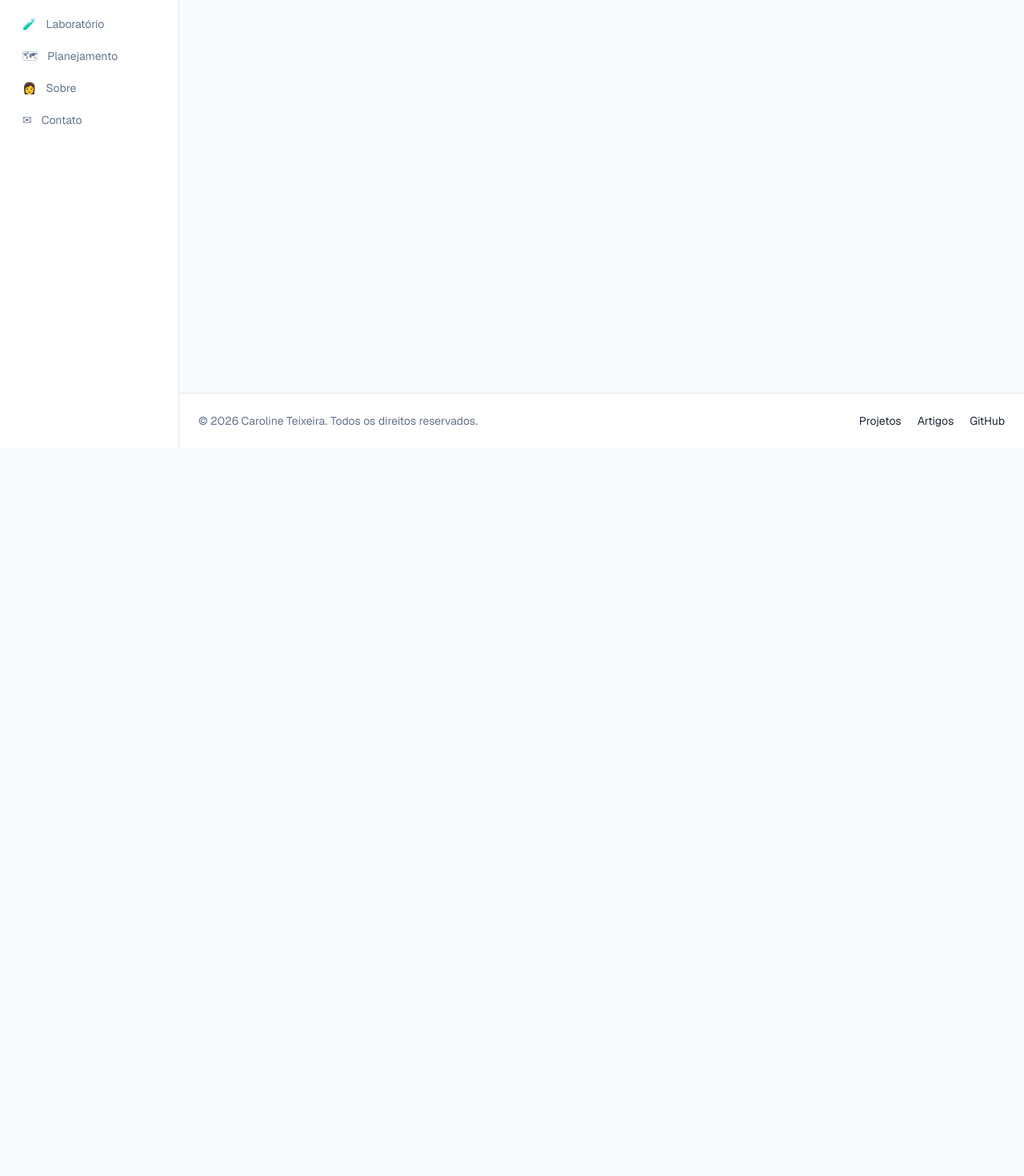
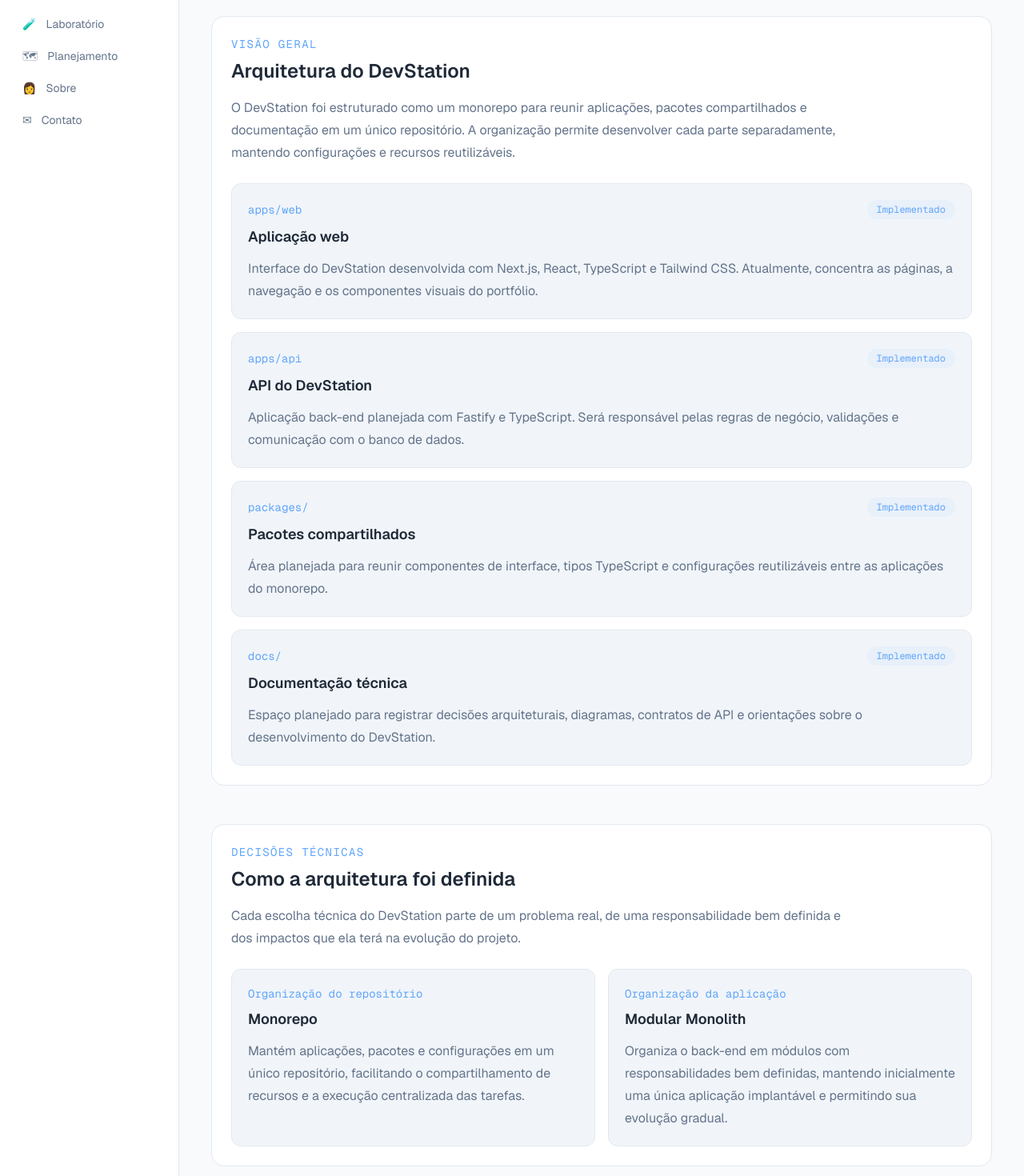
Before and after one commit to caahteixeiira/devstation, a Next.js app in the folder apps/web/: page /engenharia in a window 1280 px wide. Shown: the part 240-1710 px from the top of the page at 80% size. Before the commit the page ends 800 px from the top, so only its background shows below. Built offline with nearby package versions, Linux system fonts and the light colour scheme.

Commit message:
feat(web): add engineering architecture sections

```diff
--- a/apps/web/src/app/engenharia/page.tsx
+++ b/apps/web/src/app/engenharia/page.tsx
@@ -6,6 +6,136 @@
       eyebrow="Arquitetura e decisões técnicas"
       title="Engenharia"
       description="Espaço dedicado à arquitetura, decisões técnicas, padrões de projeto, observabilidade e práticas de engenharia de software."
-    />
+    >
+      <section className="mt-8 rounded-2xl border border-border bg-surface p-6">
+        <p className="font-mono text-sm uppercase tracking-widest text-primary-strong">
+          Visão geral
+        </p>
+
+        <h2 className="mt-2 text-2xl font-semibold">
+          Arquitetura do DevStation
+        </h2>
+
+        <p className="mt-4 max-w-3xl leading-7 text-foreground-muted">
+          O DevStation foi estruturado como um monorepo para reunir aplicações,
+          pacotes compartilhados e documentação em um único repositório. A
+          organização permite desenvolver cada parte separadamente, mantendo
+          configurações e recursos reutilizáveis.
+        </p>
+        <div className="mt-6 rounded-xl border border-border bg-surface-muted p-5">
+          <div className="flex flex-wrap items-center justify-between gap-3">
+            <p className="font-mono text-sm text-primary-strong">apps/web</p>
+
+            <span className="rounded-full bg-primary/10 px-3 py-1 font-mono text-xs text-primary-strong">
+              Implementado
+            </span>
+          </div>
+          <h3 className="mt-2 text-lg font-semibold">Aplicação web</h3>
+
+          <p className="mt-3 leading-7 text-foreground-muted">
+            Interface do DevStation desenvolvida com Next.js, React, TypeScript
+            e Tailwind CSS. Atualmente, concentra as páginas, a navegação e os
+            componentes visuais do portfólio.
+          </p>
+        </div>
+        <div className="mt-4 rounded-xl border border-border bg-surface-muted p-5">
+          <div className="flex flex-wrap items-center justify-between gap-3">
+            <p className="font-mono text-sm text-primary-strong">apps/api</p>
+
+            <span className="rounded-full bg-primary/10 px-3 py-1 font-mono text-xs text-primary-strong">
+              Implementado
+            </span>
+          </div>
+
+          <h3 className="mt-2 text-lg font-semibold">API do DevStation</h3>
+
+          <p className="mt-3 leading-7 text-foreground-muted">
+            Aplicação back-end planejada com Fastify e TypeScript. Será
+            responsável pelas regras de negócio, validações e comunicação com o
+            banco de dados.
+          </p>
+        </div>
+        <div className="mt-4 rounded-xl border border-border bg-surface-muted p-5">
+          <div className="flex flex-wrap items-center justify-between gap-3">
+            <p className="font-mono text-sm text-primary-strong">packages/</p>
+
+            <span className="rounded-full bg-primary/10 px-3 py-1 font-mono text-xs text-primary-strong">
+              Implementado
+            </span>
+          </div>
+
+          <h3 className="mt-2 text-lg font-semibold">Pacotes compartilhados</h3>
+
+          <p className="mt-3 leading-7 text-foreground-muted">
+            Área planejada para reunir componentes de interface, tipos
+            TypeScript e configurações reutilizáveis entre as aplicações do
+            monorepo.
+          </p>
+        </div>
+
+        <div className="mt-4 rounded-xl border border-border bg-surface-muted p-5">
+          <div className="flex flex-wrap items-center justify-between gap-3">
+            <p className="font-mono text-sm text-primary-strong">docs/</p>
+
+            <span className="rounded-full bg-primary/10 px-3 py-1 font-mono text-xs text-primary-strong">
+              Implementado
+            </span>
+          </div>
+
+          <h3 className="mt-2 text-lg font-semibold">Documentação técnica</h3>
+
+          <p className="mt-3 leading-7 text-foreground-muted">
+            Espaço planejado para registrar decisões arquiteturais, diagramas,
+            contratos de API e orientações sobre o desenvolvimento do
+            DevStation.
+          </p>
+        </div>
+      </section>
+      <section className="mt-12 rounded-2xl border border-border bg-surface p-6">
+        <p className="font-mono text-sm uppercase tracking-widest text-primary-strong">
+          Decisões técnicas
+        </p>
+
+        <h2 className="mt-2 text-2xl font-semibold">
+          Como a arquitetura foi definida
+        </h2>
+
+        <p className="mt-4 max-w-3xl leading-7 text-foreground-muted">
+          Cada escolha técnica do DevStation parte de um problema real, de uma
+          responsabilidade bem definida e dos impactos que ela terá na evolução
+          do projeto.
+        </p>
+
+        <div className="mt-6 grid gap-4 md:grid-cols-2">
+          <article className="rounded-xl border border-border bg-surface-muted p-5">
+            <p className="font-mono text-sm text-primary-strong">
+              Organização do repositório
+            </p>
+
+            <h3 className="mt-2 text-lg font-semibold">Monorepo</h3>
+
+            <p className="mt-3 leading-7 text-foreground-muted">
+              Mantém aplicações, pacotes e configurações em um único
+              repositório, facilitando o compartilhamento de recursos e a
+              execução centralizada das tarefas.
+            </p>
+          </article>
+
+          <article className="rounded-xl border border-border bg-surface-muted p-5">
+            <p className="font-mono text-sm text-primary-strong">
+              Organização da aplicação
+            </p>
+
+            <h3 className="mt-2 text-lg font-semibold">Modular Monolith</h3>
+
+            <p className="mt-3 leading-7 text-foreground-muted">
+              Organiza o back-end em módulos com responsabilidades bem
+              definidas, mantendo inicialmente uma única aplicação implantável e
+              permitindo sua evolução gradual.
+            </p>
+          </article>
+        </div>
+      </section>
+    </PageIntro>
   );
 }
```
